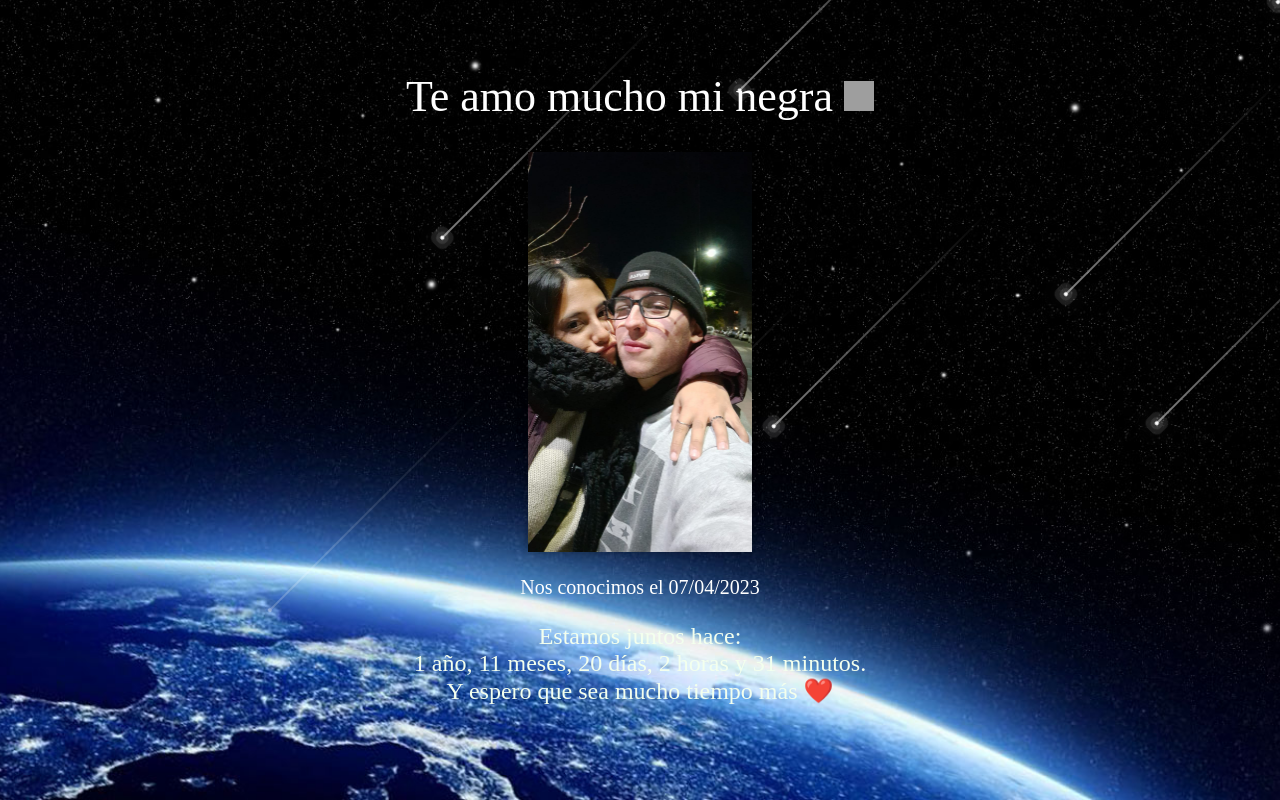
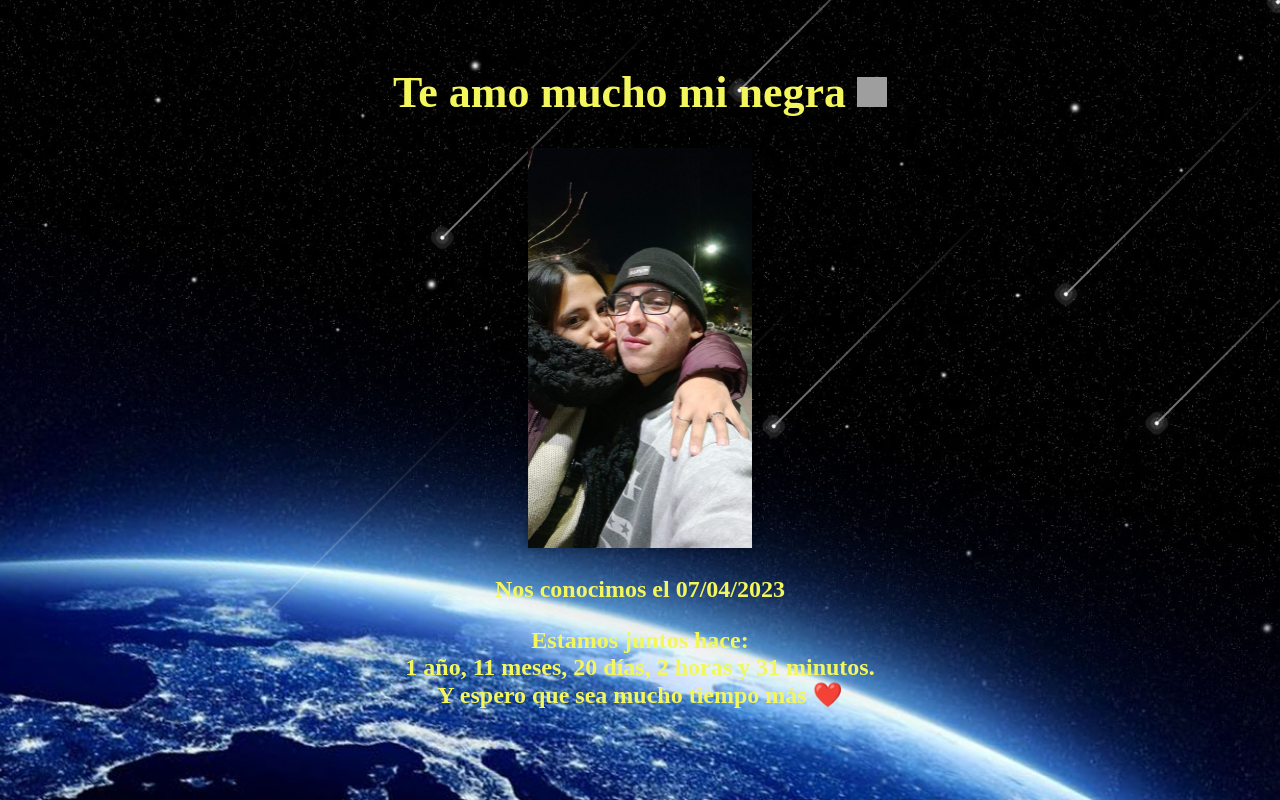
Before and after one commit to AgusR00/regalo-agos, a plain HTML site: page index.html in a window 1280 px wide. Drawn offline with Linux system fonts and the light colour scheme; grey boxes are pictures that could not be loaded; a web font is replaced by a local one.

Commit message:
color-counter

```diff
--- a/style.css
+++ b/style.css
@@ -17,9 +17,11 @@ body {
 }
 
 #date {
-  font-size: 20px;
+  font-size: 24px;
   color: rgb(255, 255, 255);
   font-family: "Stoke", serif;
+  font-weight: bold;
+  color: rgb(244, 247, 92);
 }
 
 .message {
@@ -27,12 +29,15 @@ body {
   margin-top: 0px;
   margin-bottom: 30px;
   font-family: "Stoke", serif;
+  font-weight: bold;
+  color: rgb(244, 247, 92);
 }
 
 #counter {
   font-size: 24px;
-  color: rgb(243, 255, 238);
+  color: rgb(244, 247, 92);
   font-family: "Stoke", serif;
+  font-weight: bold;
 }
 
 section {
```
